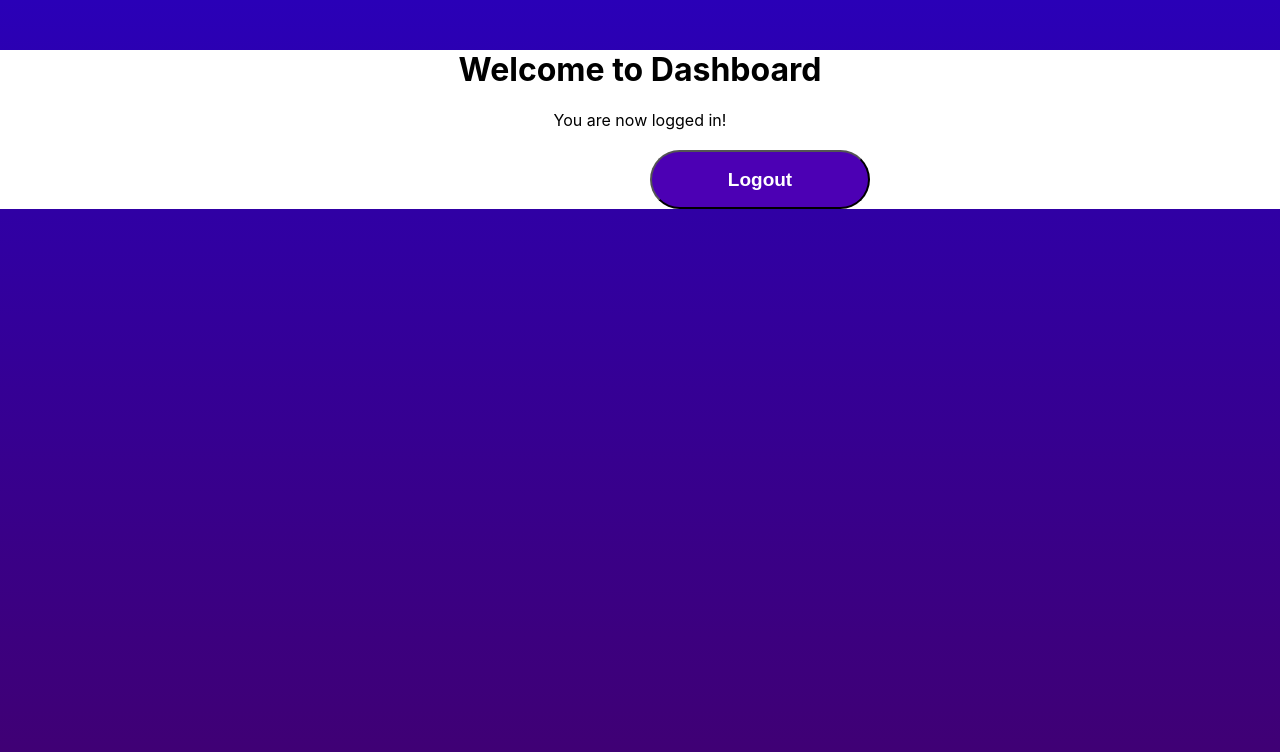
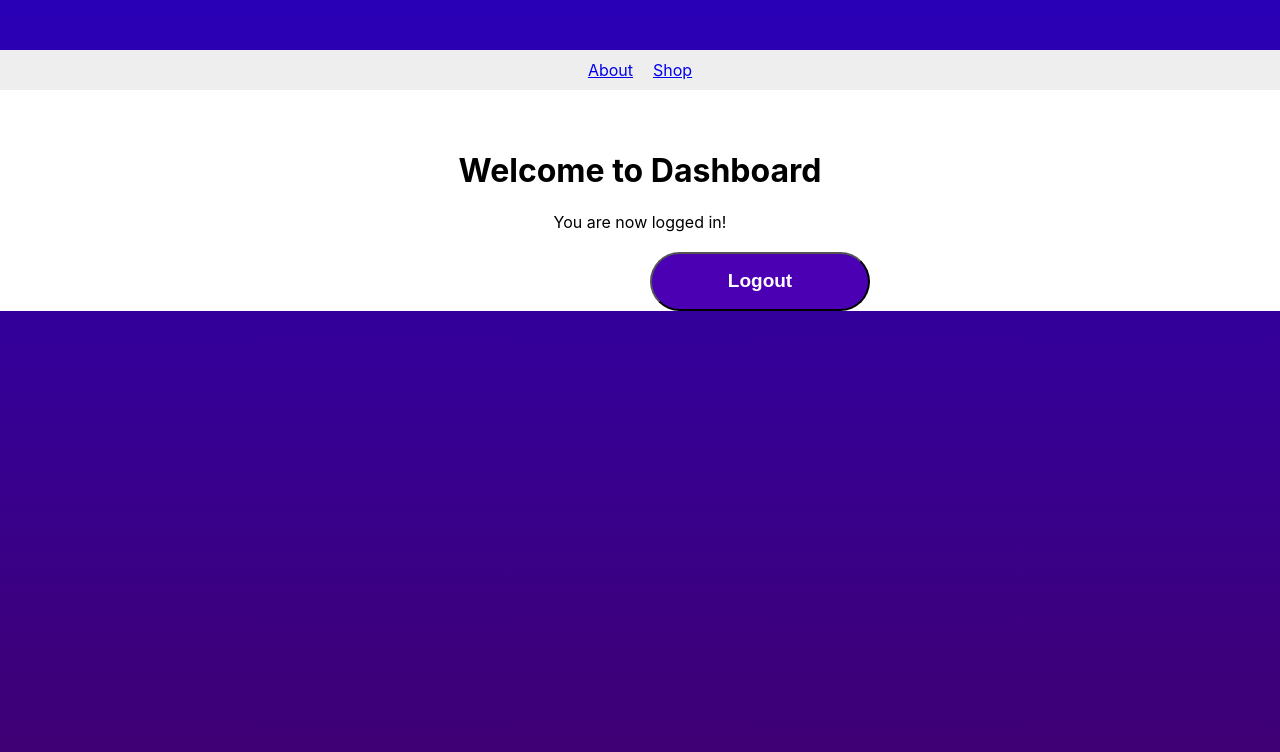
Before and after one commit to bharsayantani/myform, a React (Create React App) app: page /dashboard in a window 1280 px wide. Shown: the top 752 px of the page. Built offline with nearby package versions, Linux system fonts and the light colour scheme; sample sign-in values are in the browser's storage.

Commit message:
forth commit

```diff
--- a/src/App.js
+++ b/src/App.js
@@ -5,6 +5,8 @@ import LoginSignup from './Components/LoginSignup';
 import ForgotPassword from './Components/ForgotPassword';
 import Dashboard from './Components/Dashboard';
 import ProtectedRoute from './Components/ProtectedRoute';
+import About from './Pages/About';
+import Shop from './Pages/Shop';
 
 function App() {
   return (
@@ -20,6 +22,8 @@ function App() {
             </ProtectedRoute>
           }
         />
+         <Route path="/dashboard/about" element={<About />} />
+         <Route path="/dashboard/shop" element={<Shop />} />
       </Routes>
     </Router>
   );
--- a/src/Components/Dashboard.jsx
+++ b/src/Components/Dashboard.jsx
@@ -1,8 +1,24 @@
 import React from 'react';
+import { Link, Routes, Route } from "react-router-dom";
+import About from "../Pages/About";
+import Shop from "../Pages/Shop";
 
 const Dashboard = () => {
   return (
     <div style={{ textAlign: 'center', marginTop: '50px', backgroundColor: 'white' }}>
+      <nav style={{ padding: "10px", background: "#eee" }}>
+        <Link to="about" style={{ marginRight: "20px" }}>About</Link>
+        <Link to="shop">Shop</Link>
+      </nav>
+
+      <div style={{ padding: "20px" }}>
+        <Routes>
+          <Route path="about" element={<About />} />
+          <Route path="shop" element={<Shop />} />
+        </Routes>
+      </div>
+
+
       <h1>Welcome to Dashboard</h1>
       <p>You are now logged in!</p>
       <div className="submit-button-logout">
--- /dev/null
+++ b/src/Pages/About.jsx
@@ -0,0 +1,12 @@
+import React from 'react';
+
+const About = () => {
+  return (
+    <div style={{ textAlign: 'center', marginTop: '50px', backgroundColor: 'white' }}>
+      <h2>About Us</h2>
+      <p>Welcome to our website! We are a team dedicated to providing great products and services.</p>
+    </div>
+  );
+};
+
+export default About;
--- /dev/null
+++ b/src/Pages/Shop.jsx
@@ -0,0 +1,33 @@
+import React, { useEffect, useState } from 'react';
+import axios from 'axios';
+
+const Shop = () => {
+  const [products, setProducts] = useState([]);
+
+  useEffect(() => {
+    axios.get('https://api.escuelajs.co/api/v1/products')
+      .then((res) => setProducts(res.data))
+      .catch((err) => console.error("Error fetching products:", err));
+  }, []);
+
+  return (
+    <div style={{ textAlign: 'center', marginTop: '50px', backgroundColor: 'white' }}>
+      <h2>Shop</h2>
+      {products.length === 0 ? (
+        <p>Loading products...</p>
+      ) : (
+        <div style={{ display: 'flex', flexWrap: 'wrap', gap: '15px' }}>
+          {products.map((product) => (
+            <div key={product.id} style={{ border: '1px solid #ccc', padding: '10px', width: '200px' }}>
+              <img src={product.images[0]} alt={product.title} style={{ width: '100%', height: '150px', objectFit: 'cover' }} />
+              <h4>{product.title}</h4>
+              <p>${product.price}</p>
+            </div>
+          ))}
+        </div>
+      )}
+    </div>
+  );
+};
+
+export default Shop;
```
